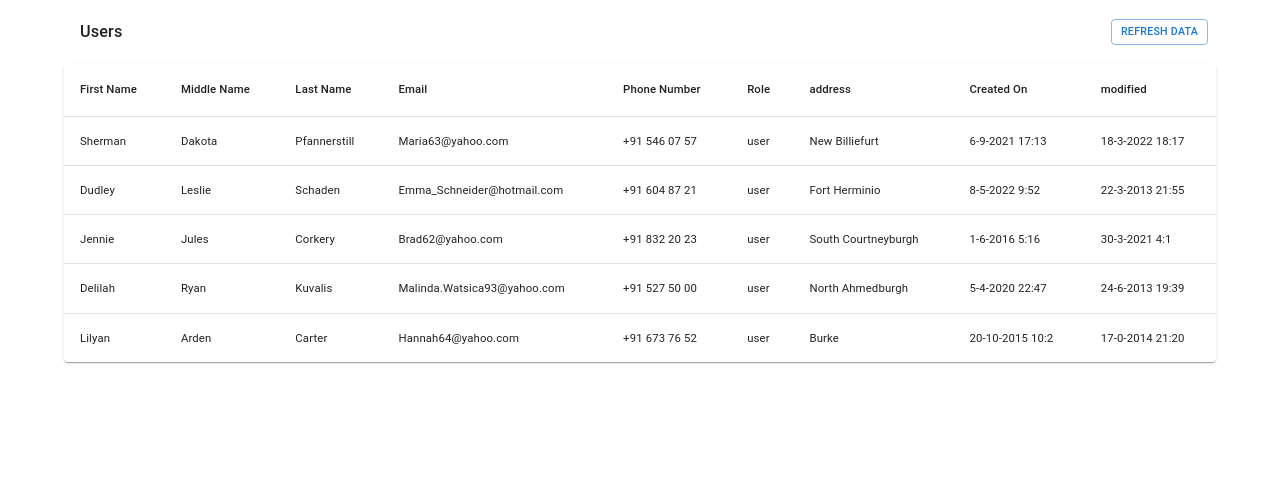
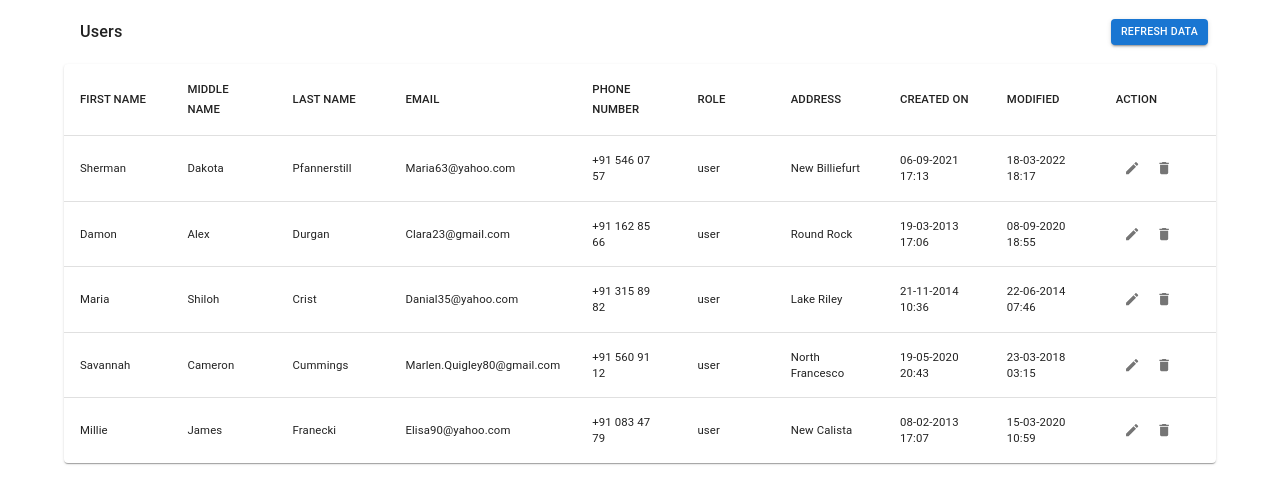
Before and after one commit to sandeep17sf/typescript-assignment, a React (Create React App) app: page / in a window 1280 px wide. Both pictures are taken after a click on the button "LOAD DATA". Shown: the top 504 px of the page. Built offline with nearby package versions, Linux system fonts and the light colour scheme; the HTML template or start-up script is replaced by a standard one.

Commit message:
feat: editable row table

```diff
--- a/package.json
+++ b/package.json
@@ -45,6 +45,8 @@
   },
   "devDependencies": {
     "@faker-js/faker": "^7.4.0",
-    "@mui/icons-material": "^5.8.4"
+    "@mui/icons-material": "^5.8.4",
+    "@mui/x-date-pickers": "^5.0.0-beta.6",
+    "moment": "^2.29.4"
   }
 }
--- a/src/App.tsx
+++ b/src/App.tsx
@@ -2,12 +2,32 @@ import { useState } from "react";
 import CssBaseline from "@mui/material/CssBaseline";
 import "./App.css";
 import Button from "@mui/material/Button";
-import { Container, Toolbar, Typography } from "@mui/material";
+import {
+  Container,
+  IconButton,
+  Stack,
+  Toolbar,
+  Tooltip,
+  Typography,
+} from "@mui/material";
 import { faker } from "@faker-js/faker";
+import SaveIcon from "@mui/icons-material/Save";
+import DeleteIcon from "@mui/icons-material/Delete";
+import EditIcon from "@mui/icons-material/Edit";
+import CloseIcon from "@mui/icons-material/Close";
 import DataTable, { type Column } from "./components/DataTable";
 import { dateFormat } from "./utils";
 type User = {
-  [id: string]: string;
+  id: string;
+  firstName: string,
+  middleName: string,
+  lastName: string,
+  email: string,
+  phoneNumber: string,
+  role: string,
+  address: string,
+  updated_at: string,
+  created_at: string
 };
 
 function createData(
@@ -22,6 +42,7 @@ function createData(
   created_at: string
 ): User {
   return {
+    id: faker.datatype.uuid(),
     firstName,
     middleName,
     lastName,
@@ -57,6 +78,21 @@ function App() {
   const handleLoadData = () => {
     setDataSource(generateData(5));
   };
+  const handleRemoveUser = (id: string) => {
+    let oldData = [...dataSource];
+    console.log(oldData);
+    oldData = oldData.filter((item) => item.id !== id);
+    setDataSource(oldData);
+  };
+  const handleRowSave = (values: User) => {
+    const { id } = values;
+    let oldData = [...dataSource];
+    let index = oldData.findIndex((item) => item.id === id);
+    if (index !== -1) {
+      oldData[index] = { ...oldData, ...values };
+    }
+    setDataSource(oldData);
+  };
   let columns: Column[] = [
     {
       label: "First Name",
@@ -82,6 +118,17 @@ function App() {
     {
       label: "Role",
       dataIndex: "role",
+      type: "select",
+      option: [
+        {
+          label: "User",
+          value: "user",
+        },
+        {
+          label: "Admin",
+          value: "admin",
+        },
+      ],
     },
     {
       label: "address",
@@ -90,6 +137,7 @@ function App() {
     {
       label: "Created On",
       dataIndex: "created_at",
+      type: "datetime-local",
       render: (record) => {
         return dateFormat(record.created_at);
       },
@@ -97,8 +145,52 @@ function App() {
     {
       label: "modified",
       dataIndex: "updated_at",
+      type: "datetime-local",
       render: (record) => {
         return dateFormat(record.updated_at);
+      },
+    },
+    {
+      label: "Action",
+      type: "action",
+      dataIndex: "updated_at",
+      render: (record, _, action) => {
+        if (record?.id === action.editRowId) {
+          return (
+            <Stack direction="row" spacing={0}>
+              <Tooltip title="Save">
+                <IconButton aria-label="save" onClick={action.onSave}>
+                  <SaveIcon fontSize="small" />
+                </IconButton>
+              </Tooltip>
+              <Tooltip title="Cancel">
+                <IconButton aria-label="close" onClick={action.onCancel}>
+                  <CloseIcon fontSize="small" />
+                </IconButton>
+              </Tooltip>
+            </Stack>
+          );
+        }
+        return (
+          <Stack direction="row" spacing={0}>
+            <Tooltip title="Edit">
+              <IconButton
+                aria-label="edit"
+                onClick={() => action.setEditable(record.id)}
+              >
+                <EditIcon fontSize="small" />
+              </IconButton>
+            </Tooltip>
+            <Tooltip title="Delete">
+              <IconButton
+                aria-label="delete"
+                onClick={() => handleRemoveUser(record.id)}
+              >
+                <DeleteIcon fontSize="small" />
+              </IconButton>
+            </Tooltip>
+          </Stack>
+        );
       },
     },
   ];
@@ -117,11 +209,17 @@ function App() {
           <Typography variant="h6" id="tableTitle" component="div">
             Users
           </Typography>
-          <Button size="small" variant="outlined" onClick={handleLoadData}>
+          <Button size="small" variant="contained" onClick={handleLoadData}>
             {!!dataSource?.length ? "Refresh Data" : "Load Data"}
           </Button>
         </Toolbar>
-        <DataTable columns={columns} data={dataSource} />
+        <DataTable
+          columns={columns}
+          data={dataSource}
+          editableRow={{
+            onSubmit: handleRowSave,
+          }}
+        />
       </Container>
     </div>
   );
--- a/src/components/DataTable/index.tsx
+++ b/src/components/DataTable/index.tsx
@@ -1,4 +1,4 @@
-import React from "react";
+import React, { useState } from "react";
 import {
   Paper,
   TableContainer,
@@ -7,37 +7,147 @@ import {
   TableHead,
   TableRow,
   Table,
+  TextField,
+  MenuItem,
 } from "@mui/material";
 import EmptyBox from "./Empty";
+import { dateFormat } from "../../utils";
 
+export interface SelectOption {
+  label?: string;
+  value: string | number;
+}
+interface TableEditableRowProps {
+  onSubmit: (values: any) => void;
+}
 export interface DataTableProps {
   columns: Array<Column>;
   data: any[];
+  editableRow?: TableEditableRowProps;
 }
-
+interface TableRowProps {
+  data: any;
+  columns: Array<Column>;
+  onSave?: (values: any) => void;
+}
+interface TableRowAction {
+  onSave: () => void;
+  onCancel: () => void;
+  editRowId: string | null;
+  setEditable: (id: string) => void;
+}
 export interface Column {
   label: string;
   dataIndex: string;
+  option?: Array<SelectOption>;
+  formFieldProps?: any;
+  type?: string;
   size?: "small" | "medium" | undefined;
-  render?: (record: any, col: Column) => React.ReactNode;
+  render?: (record: any, col: Column, action: TableRowAction) => React.ReactNode;
 }
 
-function cellDataRender(record: any, column: Column) {
+function cellFormRender(record: any, column: Column, option: any) {
+  if (column.type === "select") {
+    return (
+      <TextField
+        id={column.dataIndex}
+        label={column.label}
+        select
+        onChange={(e) => option?.onChange?.(column.dataIndex,e.target.value)}
+        defaultValue={record[column.dataIndex]}
+        variant="standard"
+        sx={{ width: 100 }}
+        InputLabelProps={{
+          shrink: true,
+        }}
+      >
+        {column.option?.map((option) => (
+          <MenuItem key={option.value} value={option.value}>
+            {option.label}
+          </MenuItem>
+        ))}
+      </TextField>
+    );
+  }
+
+  return (
+    <TextField
+      id={column.dataIndex}
+      label={column.label}
+      type={column.type}
+      onChange={(e) => option?.onChange?.(column.dataIndex,e.target.value)}
+      defaultValue={column?.type === "datetime-local" ? dateFormat(record[column.dataIndex],true) : record[column.dataIndex]}
+      variant="standard"
+      sx={{ width: 150 }}
+      InputLabelProps={{
+        shrink: true,
+      }}
+    />
+  );
+}
+function cellDataRender(record: any, column: Column, editRowId: String | undefined | null, option: any ) {
+  if (editRowId === record?.id && column?.type !== "action") {
+    return cellFormRender(record, column,option);
+  }
   if (column.render) {
-    return column.render(record, column);
+    return column.render(record, column,option?.action);
   }
   return record[column.dataIndex];
 }
 
+function StandardTableRow(props: TableRowProps){
+  const { data: row , columns, onSave } = props;
+  const [editRowId, setEditRowId] = useState<string | null>(null);
+  const [values,setValues] = useState(row);
+  const onValueChange= (key: string,value: any) => {
+    let oldValues = {...values};
+    oldValues[key] = value;
+    setValues(oldValues);
+  }
+  const handleSave = () => {
+    onSave?.(values)
+    setEditRowId(null);
+  }
+  const handleCancel = () => {
+    setEditRowId(null);
+    setValues(row);
+  }
+  let action : TableRowAction = {
+    onSave : handleSave,
+    onCancel: handleCancel,
+    editRowId: editRowId,
+    setEditable: (id) => setEditRowId(id)
+  }
+  return (
+      <TableRow
+        key={row.firstName}
+        sx={{ "&:last-child td, &:last-child th": { border: 0 } }}
+      >
+        {columns.map((column) => {
+          const { dataIndex, ...rest } = column;
+          return (
+            <TableCell
+              key={dataIndex}
+              {...rest}
+              sx={{ width: 150 }}
+            >
+              {cellDataRender(row, column, editRowId, { onChange: onValueChange, action })}
+            </TableCell>
+          );
+        })}
+      </TableRow>
+  )
+}
+
 function DataTable(props: DataTableProps) {
-  const { columns, data } = props;
+  const { columns, data, editableRow  } = props;
   const headerRender = () => {
     return (
       <TableHead>
         <TableRow>
           {columns.map(({ label, ...rest }) => (
             <TableCell key={label} {...rest} sx={{ width: "fit-content" }}>
-              {label}
+              {label?.toUpperCase()}
             </TableCell>
           ))}
         </TableRow>
@@ -52,26 +162,14 @@ function DataTable(props: DataTableProps) {
         <TableBody>
           {data.map((row) => {
             return (
-              <TableRow
+              <StandardTableRow
                 key={row.firstName}
-                sx={{ "&:last-child td, &:last-child th": { border: 0 } }}
-              >
-                {columns.map((column) => {
-                  const { dataIndex, ...rest } = column;
-                  return (
-                    <TableCell
-                      key={dataIndex}
-                      {...rest}
-                      sx={{ width: "fit-content" }}
-                    >
-                      {cellDataRender(row, column)}
-                    </TableCell>
-                  );
-                })}
-              </TableRow>
+                columns={columns}
+                data={row}
+                onSave={editableRow?.onSubmit}
+               />
             );
           })}
-
         </TableBody>
       </Table>
       {data.length === 0 && <EmptyBox />}
--- a/src/utils/index.ts
+++ b/src/utils/index.ts
@@ -1,10 +1,10 @@
-export function dateFormat(str: string) {
+export function dateFormat(str: string,form?: boolean) {
   const d = new Date(str);
-  const day = d.getDate();
-  const month = d.getMonth();
+  const day = String(d.getDate()).padStart(2, '0');
+  const month = String(d.getMonth()).padStart(2, '0');
   const year = d.getFullYear();
-  const hour = d.getHours();
-  const minutes = d.getMinutes();
-  const datestring = `${day}-${month}-${year} ${hour}:${minutes}`;
+  const hour = String(d.getHours()).padStart(2, '0');
+  const minutes = String(d.getMinutes()).padStart(2, '0');
+  const datestring = form ? `${year}-${month}-${day}T${hour}:${minutes}`: `${day}-${month}-${year} ${hour}:${minutes}`;
   return datestring;
 }
```
Also changed, not shown: public/index.html (+0 -10 lines), 1 other file (tests, documents, lock files or other folders).
